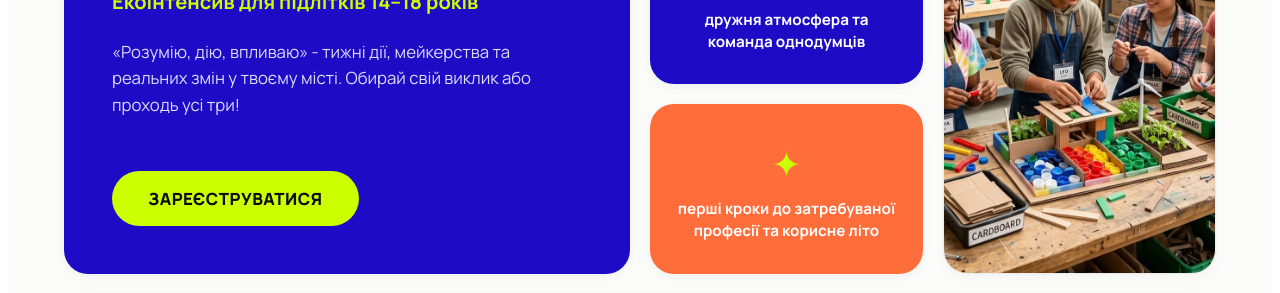
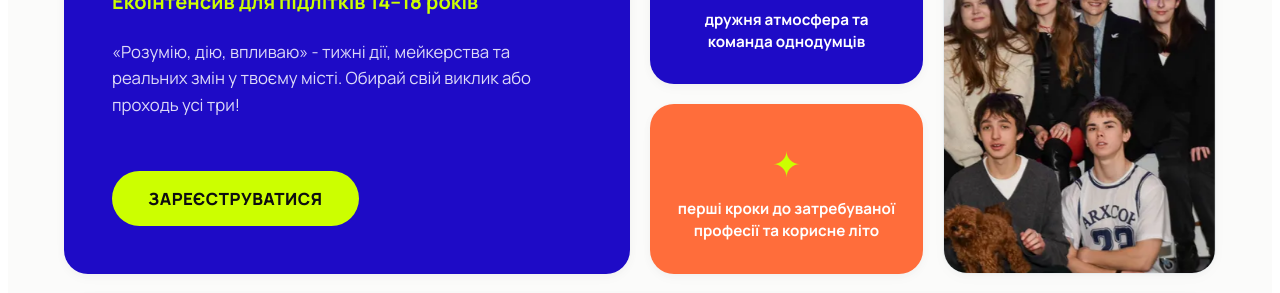
Before and after one commit to DmytroPrykhodko/Camp-umaker-academy, a plain HTML site: page landing-page/index.html in a window 1280 px wide. Shown: the part 314-607 px from the top of the page. Drawn offline with nearby package versions, Linux system fonts and the light colour scheme; animation ran at ten frames a second.

Commit message:
before logo

```diff
--- a/landing-page/index.html
+++ b/landing-page/index.html
@@ -57,9 +57,17 @@
           <img src="images/logo.U.png" alt="U:maker" class="uec-bento-logo" loading="lazy">
         </div>
 
-        <!-- Photo Card -->
+        <!-- Photo Card (Slideshow) -->
         <div class="uec-bento-card uec-bento-card--photo">
-          <img src="images/hero-photo.webp" alt="Еко Табір" class="uec-bento-img" loading="lazy">
+          <div class="swiper uec-hero-swiper" style="width: 100%; height: 100%;">
+            <div class="swiper-wrapper">
+              <div class="swiper-slide"><img src="images/UmakerAcademy/u (28).webp" alt="Еко Табір Академія" class="uec-bento-img" loading="lazy"></div>
+              <div class="swiper-slide"><img src="images/UmakerAcademy/u (35).webp" alt="Еко Табір Академія" class="uec-bento-img" loading="lazy"></div>
+              <div class="swiper-slide"><img src="images/UmakerAcademy/u (114).webp" alt="Еко Табір Академія" class="uec-bento-img" loading="lazy"></div>
+              <div class="swiper-slide"><img src="images/UmakerAcademy/день науки (1).webp" alt="Еко Табір Академія" class="uec-bento-img" loading="lazy"></div>
+              <div class="swiper-slide"><img src="images/UmakerAcademy/день науки (139).webp" alt="Еко Табір Академія" class="uec-bento-img" loading="lazy"></div>
+            </div>
+          </div>
         </div>
 
         <!-- Small Blue Card -->
--- a/landing-page/js/script.js
+++ b/landing-page/js/script.js
@@ -290,6 +290,23 @@ document.addEventListener('DOMContentLoaded', () => {
                 }
             });
         }
+
+        // 7.5. Initialize Hero Swiper
+        if (typeof Swiper !== 'undefined' && document.querySelector('.uec-hero-swiper')) {
+            new Swiper('.uec-hero-swiper', {
+                effect: 'fade',
+                fadeEffect: {
+                    crossFade: true
+                },
+                loop: true,
+                autoplay: {
+                    delay: 3500,
+                    disableOnInteraction: false,
+                },
+                allowTouchMove: false,
+                speed: 1000,
+            });
+        }
         // 8. Tab Switching Logic for Challenges Section
         const tabBtns = document.querySelectorAll('.uec-tabs-nav .uec-tab-btn');
         tabBtns.forEach(btn => {
```
